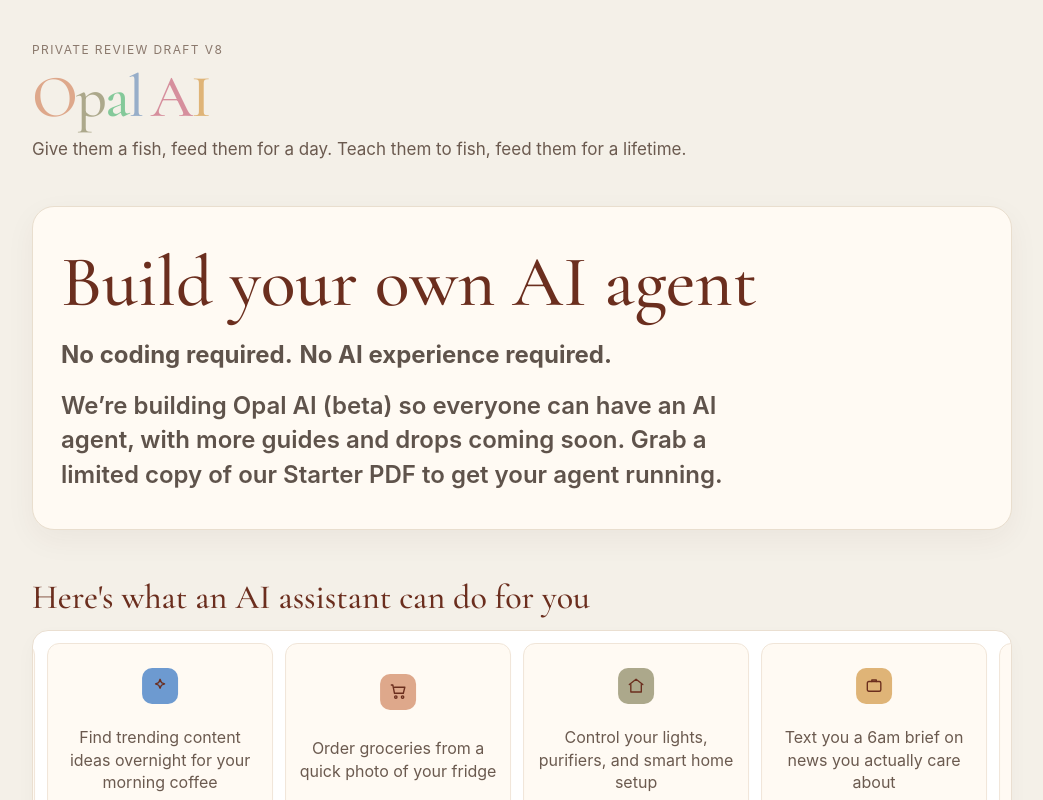
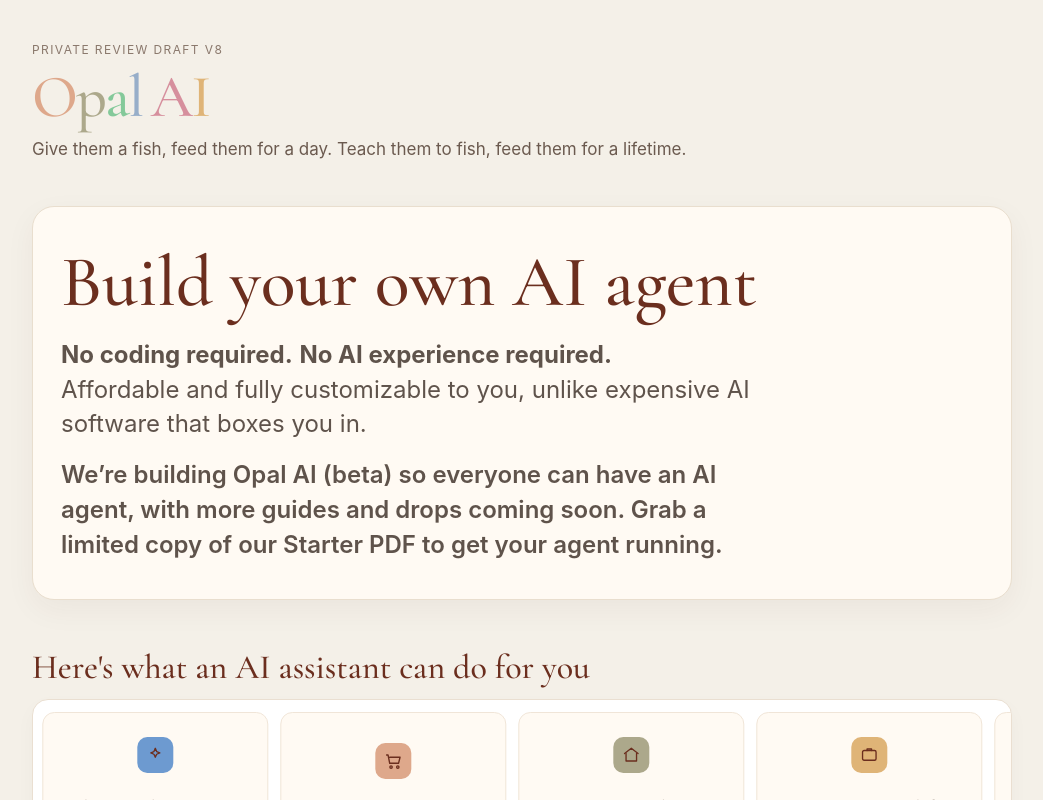
Before and after one commit to opal-the-bot/agent-inbox-mvp, a Next.js app: page /review/opal-ela-7xk9m2/landing in a window 1280 px wide. Shown: the top 800 px of the page, without its empty margins (118-1161 px from the left). Built offline with nearby package versions, Linux system fonts and the light colour scheme.

Commit message:
Restore affordability/customization line under no-code value props

```diff
--- a/app/review/opal-ela-7xk9m2/landing/page.tsx
+++ b/app/review/opal-ela-7xk9m2/landing/page.tsx
@@ -101,6 +101,8 @@ export default function PrivateDraftLandingPage() {
 
             <p style={{ margin: '16px 0 0', color: '#5f534b', fontSize: 24, lineHeight: 1.45 }}>
               <strong>No coding required.</strong> <strong>No AI experience required.</strong>
+              <br />
+              Affordable and fully customizable to you, unlike expensive AI software that boxes you in.
             </p>
 
             <p style={{ margin: '16px 0 0', color: '#5f534b', fontSize: 24, lineHeight: 1.45, fontWeight: 600 }}>
```
